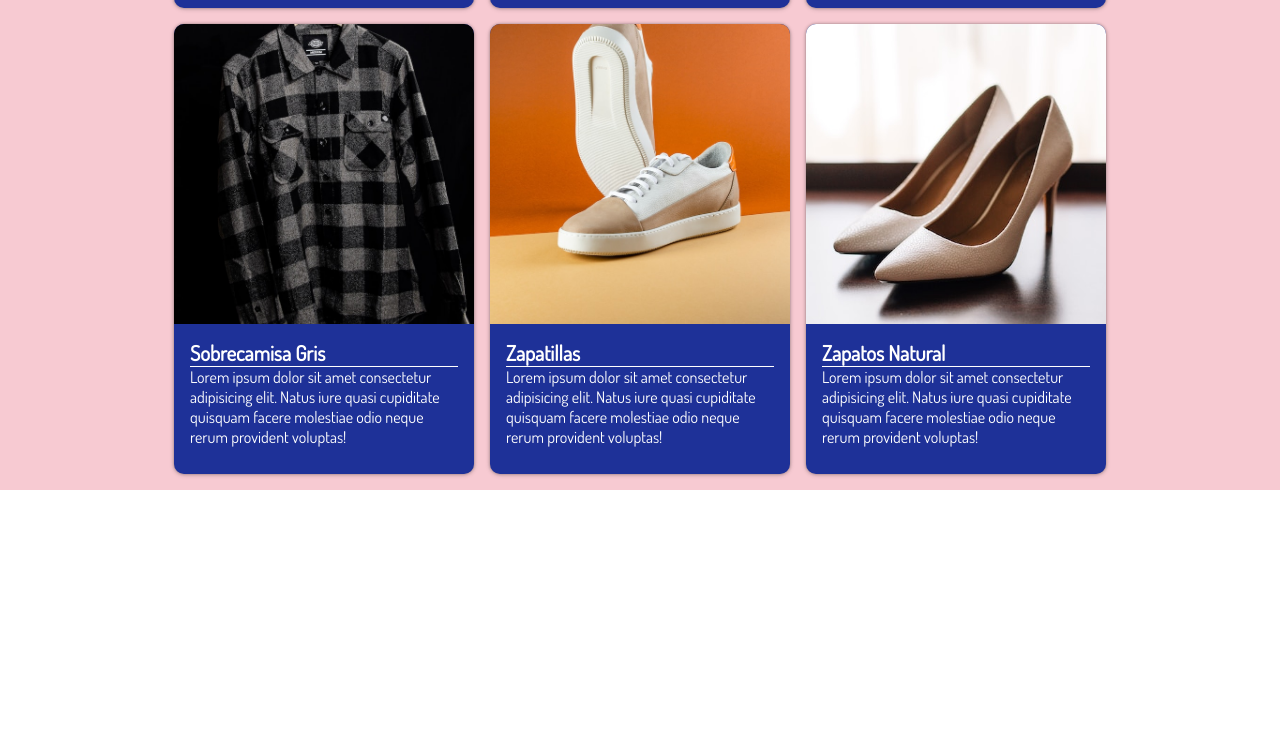
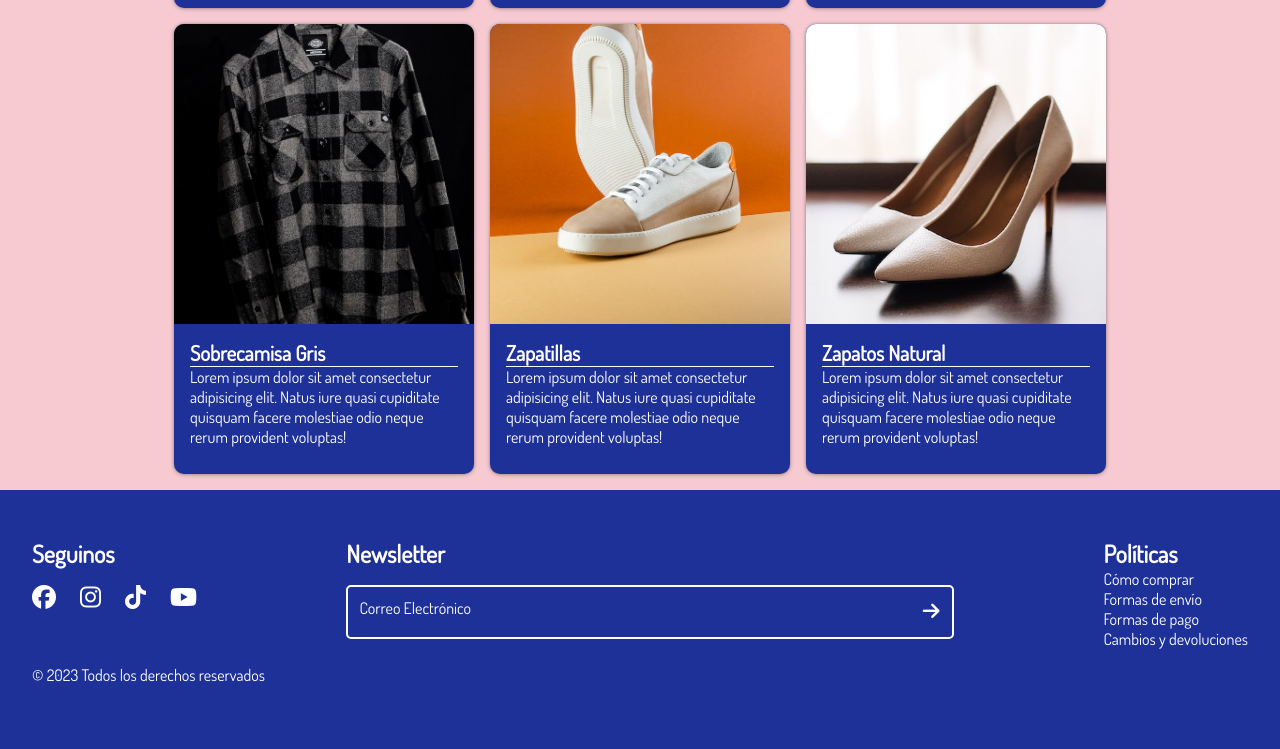
Before and after one commit to FranciscoBazan/bc_63704-integrador, a website built with Vite: page index.html in a window 1280 px wide. Shown: the part 2069-2818 px from the top of the page. Before the commit the page ends 2559 px from the top, so only its background shows below. Built offline with nearby package versions, Linux system fonts and the light colour scheme; files whose address does not match are found by name.

Commit message:
Agrego el footer

```diff
--- a/index.html
+++ b/index.html
@@ -286,7 +286,54 @@
     </section> <!-- section-cards -->
   </main>
 
+  <footer class="main-footer">
+    <div class="social-media">
+      <h2 class="social-media__title">Seguinos</h2>
+      <ul class="social-media__list">
+        <li class="social-media__list-item">
+          <a href="#" class="social-media__list-link"><i class="fa-brands fa-facebook" style="color: #ffffff;"></i></a>
+        </li>
+        <li class="social-media__list-item">
+          <a href="#" class="social-media__list-link"><i class="fa-brands fa-instagram" style="color: #ffffff;"></i></a>
+        </li>
+        <li class="social-media__list-item">
+          <a href="#" class="social-media__list-link"><i class="fa-brands fa-tiktok" style="color: #ffffff;"></i></a>
+        </li>
+        <li class="social-media__list-item">
+          <a href="#" class="social-media__list-link"><i class="fa-brands fa-youtube" style="color: #ffffff;"></i></a>
+        </li>
+      </ul>
+    </div>
 
+    <div class="newsletter">
+      <h2 class="newsletter__title">Newsletter</h2>
+      <form action="#" class="newsletter__form-container">
+        <input type="email" class="newsletter__form-email" id="newsletter" placeholder=" ">
+        <label for="newsletter" class="newsletter__form-label">Correo Electrónico</label>
+        <button type="submit" class="newsletter__form-button"><i class="fa-solid fa-arrow-right" style="color: #ffffff;"></i></button>
+      </form>
+    </div>
+
+    <div class="policy">
+      <h2 class="policy__title">Políticas</h2>
+      <ul class="policy__nav-list">
+        <li class="policy__list-item">
+          <a href="#" class="policy__list-link">Cómo comprar</a>
+        </li>
+        <li class="policy__list-item">
+          <a href="#" class="policy__list-link">Formas de envío</a>
+        </li>
+        <li class="policy__list-item">
+          <a href="#" class="policy__list-link">Formas de pago</a>
+        </li>
+        <li class="policy__list-item">
+          <a href="#" class="policy__list-link">Cambios y devoluciones</a>
+        </li>
+      </ul>
+    </div>
+
+    <p class="main-footer__derechos">© 2023 Todos los derechos reservados</p>
+  </footer>
 
 
   <script type="module" src="/main.js"></script>
--- /dev/null
+++ b/sass/layout/_footer.scss
@@ -0,0 +1,135 @@
+@use '../abstracts/variables';
+
+.main-footer {
+    background-color: variables.$cards-background-color;
+    color: variables.$cards-color;
+    display: flex;
+    flex-direction: column;
+    justify-content: space-between;
+    padding: 1em;
+
+    &__derechos {
+        padding: 1em 0em;
+        font-size: 1em;
+
+        @media (min-width: 1024px) {
+            & {
+                width: 100%;
+            }
+        }
+        @media (min-width: 426px) and (max-width: 768px) {
+            width: 100%;
+        }
+    }
+
+    @media (min-width: 1024px) {
+        & {
+            flex-direction: row;
+            flex-wrap: wrap;
+            padding: 3em 2em;
+        }
+    }
+
+    @media (min-width: 426px) and (max-width: 768px) {
+        & {
+            flex-direction: row;
+            flex-wrap: wrap;
+            padding: 2em;
+        }
+    }
+
+}
+
+.social-media {
+    margin-bottom: 1em;
+
+    &__list {
+        display: flex;
+        list-style: none;
+        gap: 1em;
+        font-size: 1.5em;
+        margin-top: .5em;
+    }
+
+    @media (min-width: 426px) and (max-width: 768px) {
+        & {
+            width: 40%;
+        }
+    }
+}
+
+.policy {
+    margin-top: 1em;
+
+    &__nav-list {
+        display: flex;
+        flex-direction: column;
+        list-style: none;
+        align-items: flex-start;
+    }
+
+    &__list-link {
+        text-decoration: none;
+        color: variables.$cards-color;
+    }
+
+    @media (min-width: 1024px) {
+        margin: 0;
+    }
+}
+
+.newsletter {
+
+    &__form-container {
+        position: relative;
+        margin-top: 1em;
+    }
+
+    &__form-label {
+        position: absolute;
+        top: 0;
+        left: 10px;
+        background-color: variables.$cards-background-color;
+        padding: .2em;
+        transform: translateY(10px);
+        transition: transform .5s;
+    }
+
+    &__form-email {
+        padding: 1em;
+        background-color: variables.$cards-background-color;
+        color: variables.$cards-color;
+        font-size: 1em;
+        border: solid 2px variables.$cards-color;
+        border-radius: 5px;
+        outline: none;
+        width: 100%;
+    }
+
+    &__form-email:focus + &__form-label,
+    &__form-email:not(:placeholder-shown) + &__form-label {
+        transform: translateY(-12px) scale(.9);
+        transform-origin:  top;
+    }
+
+    &__form-button {
+        font-size: 1.2em;
+        background-color: variables.$cards-background-color;
+        padding: .5em;
+        position: absolute;
+        right: 5px;
+        top: 7px;
+        border: none;
+    }
+
+    @media (min-width: 1024px) {
+        & {
+            width: 50%;
+        }
+    }
+
+    @media (min-width: 426px) and (max-width: 768px) {
+        width: 50%;
+        order: -1;
+    }
+}
--- a/sass/main.scss
+++ b/sass/main.scss
@@ -6,3 +6,5 @@
 @import "pages/index";
 
 @import "components/cards";
+
+@import "layout/footer";
```
